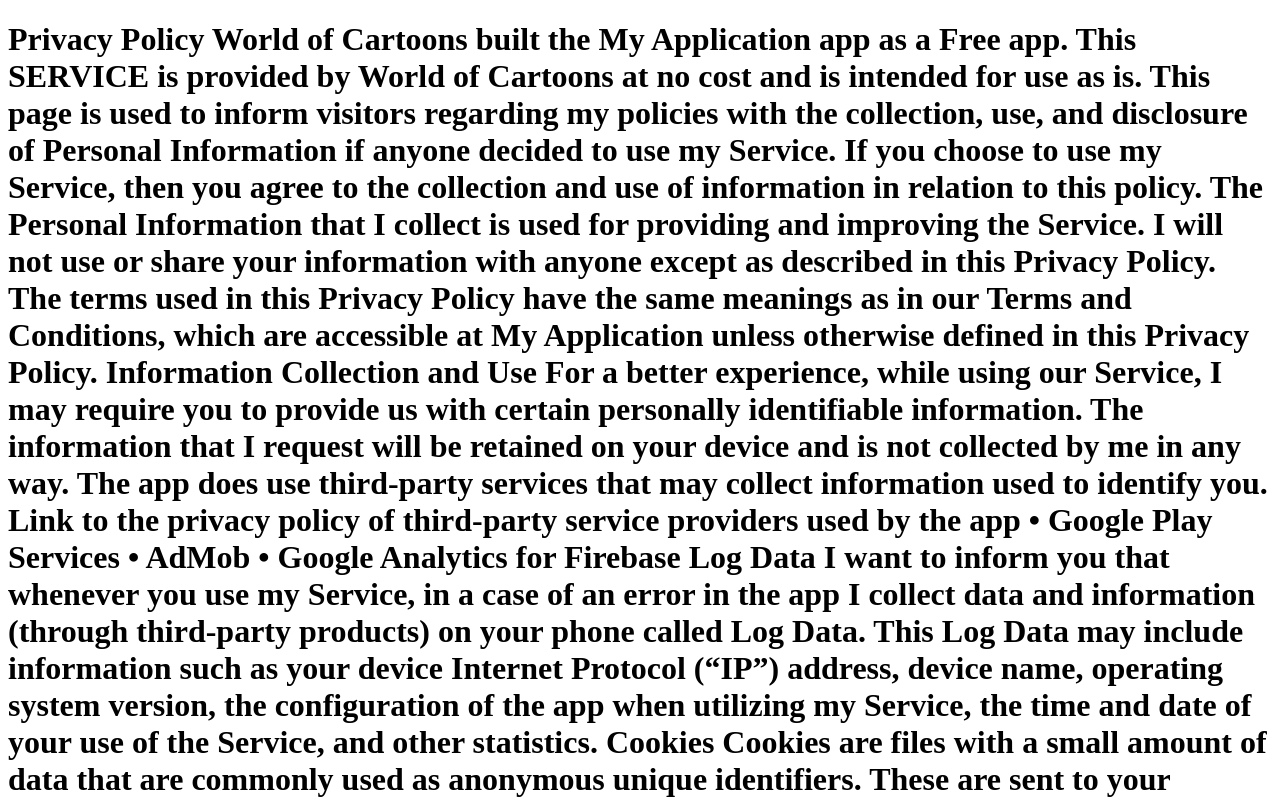
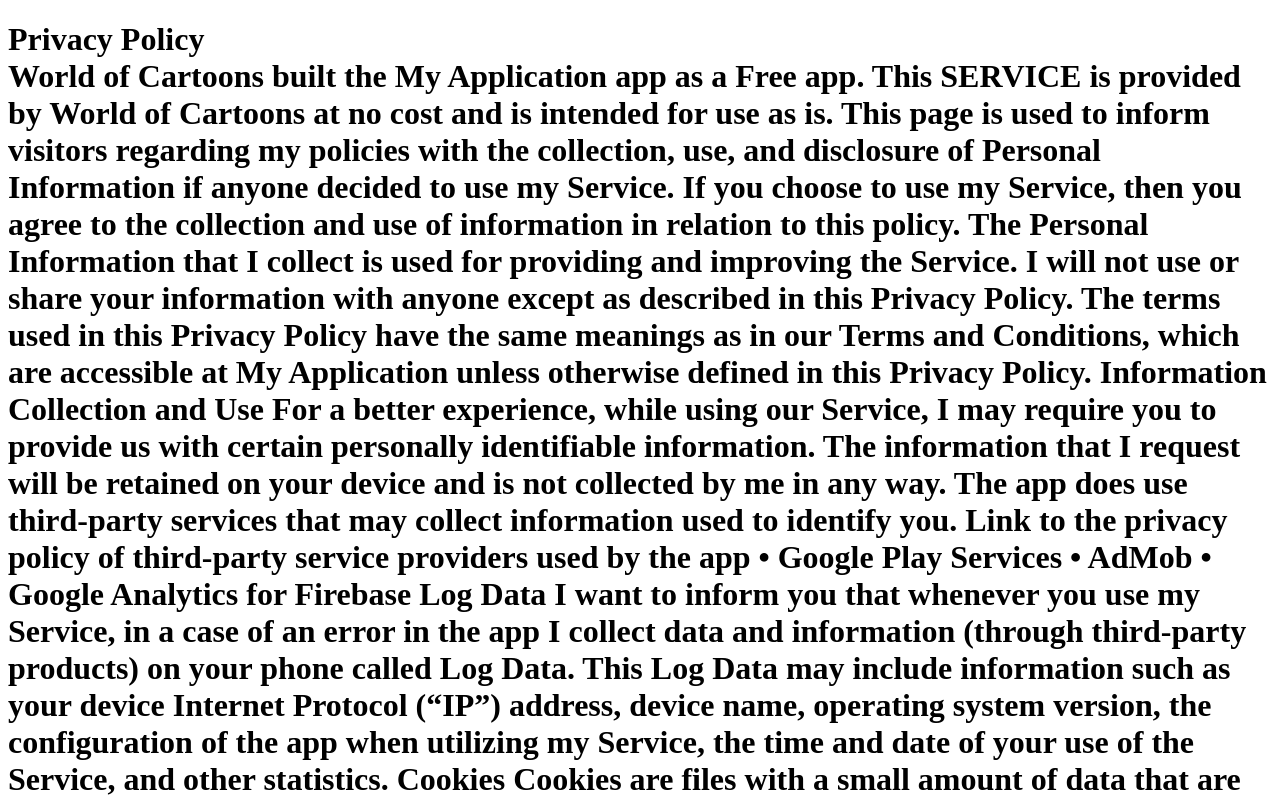
Before and after one commit to worldofcartoons/worldofcartoons.github.io, a plain HTML site: page index.html in a window 1280 px wide. Shown: the top 800 px of the page. Drawn offline with Linux system fonts and the light colour scheme.

Commit message:
Update index.html

```diff
--- a/index.html
+++ b/index.html
@@ -5,7 +5,7 @@
     <title>Privacy Policy</title>
   </head>
   <body>
-    <h1>                                  Privacy Policy
+    <h1>                                  Privacy Policy <br>
 World of Cartoons built the My Application app as a Free app. This SERVICE is provided by World of Cartoons at no cost and is intended for use as is.
 This page is used to inform visitors regarding my policies with the collection, use, and disclosure of Personal Information if anyone decided to use my Service.
 If you choose to use my Service, then you agree to the collection and use of information in relation to this policy. The Personal Information that I collect is used for providing and improving the Service. I will not use or share your information with anyone except as described in this Privacy Policy.
```
